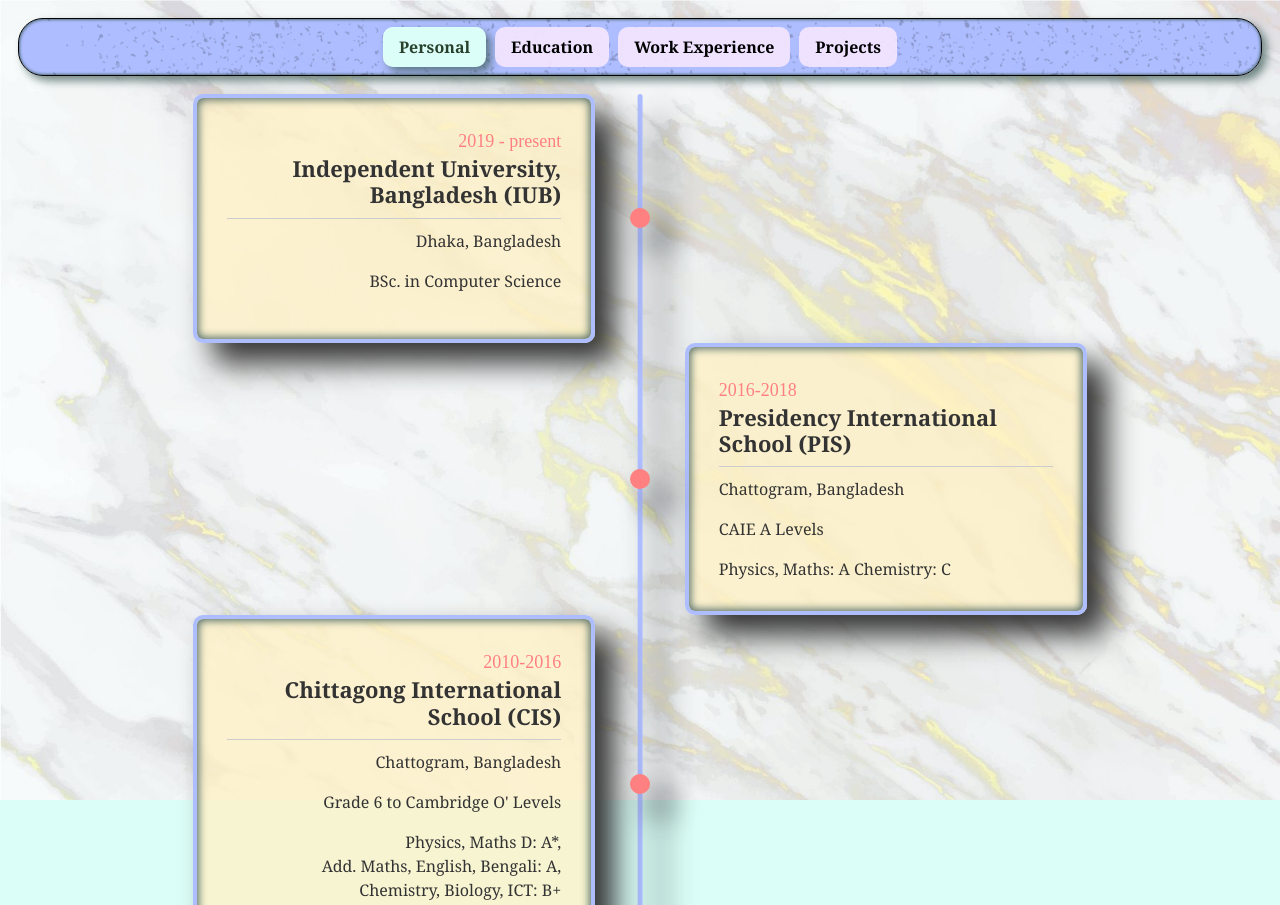
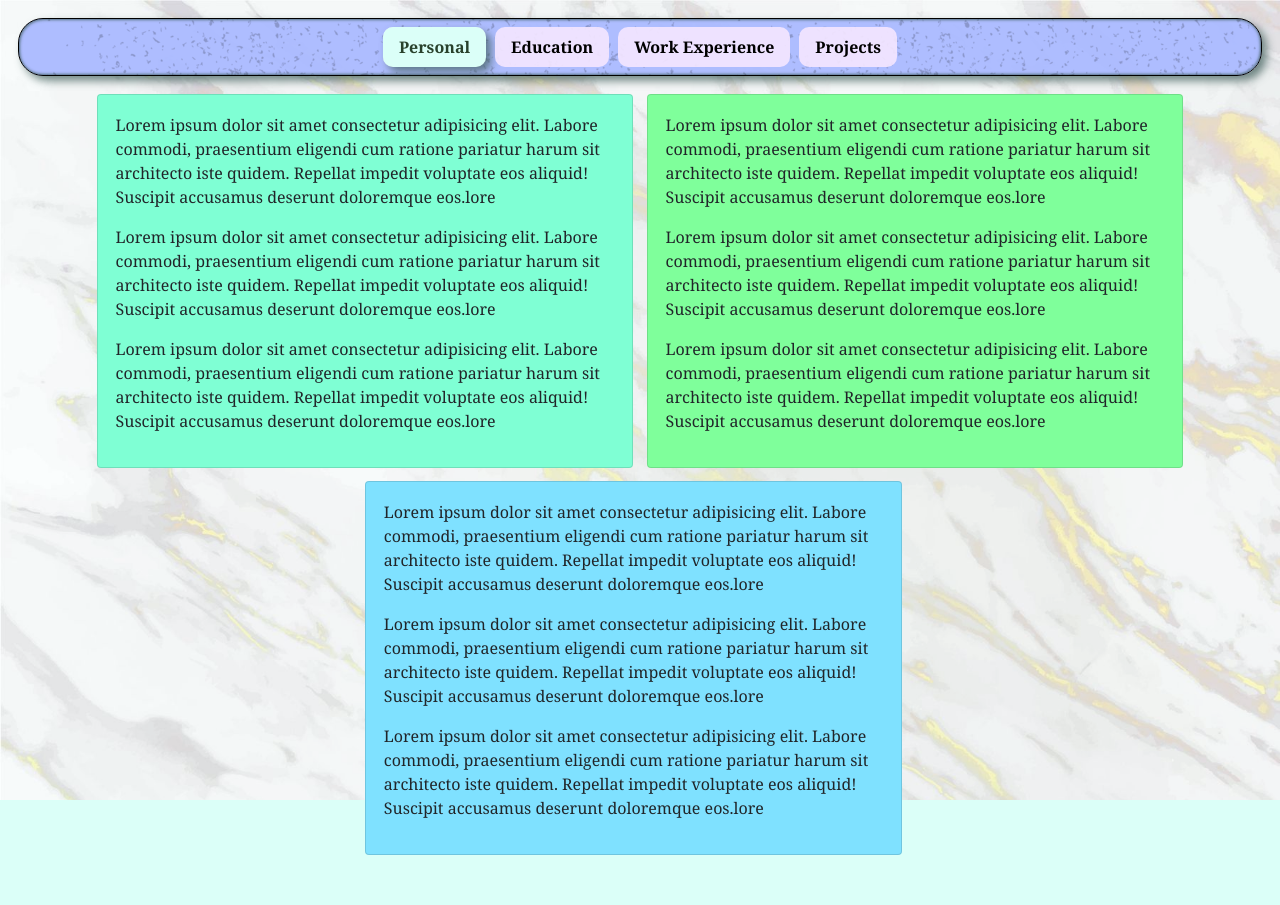
Before and after one commit to shafayat1004/1910456-Mir-Shafayat-Ahmed-Midterm-Portfolio-Site, a plain HTML site: page index.html in a window 1280 px wide. Shown: the top 905 px of the page. Drawn offline with Linux system fonts and the light colour scheme.

Commit message:
minor change

```diff
--- a/index.html
+++ b/index.html
@@ -9,6 +9,7 @@
   <link rel="stylesheet" href="static/css/bootstrap.css">
   <link rel="stylesheet" href="static/css/my.css">
   <link rel="stylesheet" href="static/css/timeline.css">
+  <link rel="stylesheet" href="static/css/personal.css">
 </head>
 
 <body>
@@ -48,7 +49,7 @@
   <!-- PERSONAL TAB -->
 
 
-  <div class="tab-pane" id="personal" role="tabpanel" aria-labelledby="personal-tab">
+  <div class="tab-pane active" id="personal" role="tabpanel" aria-labelledby="personal-tab">
     <section class="card" style="background-color: aquamarine;">
       <p>
         Lorem ipsum dolor sit amet consectetur adipisicing elit. Labore commodi, praesentium eligendi cum ratione pariatur harum sit architecto iste quidem. Repellat impedit voluptate eos aliquid! Suscipit accusamus deserunt doloremque eos.lore
@@ -71,7 +72,7 @@
         Lorem ipsum dolor sit amet consectetur adipisicing elit. Labore commodi, praesentium eligendi cum ratione pariatur harum sit architecto iste quidem. Repellat impedit voluptate eos aliquid! Suscipit accusamus deserunt doloremque eos.lore
       </p>
     </section>
-    <section class="card" style="background-color: rgb(127, 225, 255);">
+    <section class="card final" style="background-color: rgb(127, 225, 255);">
       <p>
         Lorem ipsum dolor sit amet consectetur adipisicing elit. Labore commodi, praesentium eligendi cum ratione pariatur harum sit architecto iste quidem. Repellat impedit voluptate eos aliquid! Suscipit accusamus deserunt doloremque eos.lore
       </p>
@@ -82,13 +83,16 @@
         Lorem ipsum dolor sit amet consectetur adipisicing elit. Labore commodi, praesentium eligendi cum ratione pariatur harum sit architecto iste quidem. Repellat impedit voluptate eos aliquid! Suscipit accusamus deserunt doloremque eos.lore
       </p>
     </section>
+    <div class="scene">
+      <div class="floor"></div>
+    </div>
   </div>
 
 
   <!-- EDUCATION TAB -->
 
 
-  <div class="tab-pane active" id="education" role="tabpanel" aria-labelledby="education-tab">
+  <div class="tab-pane" id="education" role="tabpanel" aria-labelledby="education-tab">
     <section class="education-timeline">
       <div class="container">
         <div class="row">
@@ -140,6 +144,9 @@
         </div>
       </div>
     </section>
+    <section id="education-footer">
+      <img src="static/images/graduation.svg" alt="graduation image">
+    </section>
 
   </div>
 
--- a/main.js
+++ b/main.js
@@ -43,5 +43,3 @@ function changeNavbarBrand() {
     }
 
 }
-
-console.log(navPills);
--- a/static/css/timeline.css
+++ b/static/css/timeline.css
@@ -1,23 +1,3 @@
-:root{
-    --bg: rgb(219, 255, 248);
-    --nav-bg: rgba(172, 187, 255, 0.97);
-    --nav-btn: rgba(244, 230, 255, 0.911);
-    --nav-btn-hover: rgb(243, 238, 255);
-    --border-radius-l:25px;
-    --border-radius-s:10px;
-    --bg-darker: #3a5a55b0;
-    --bg-lighter: rgb(135, 207, 177);
-	--timeline-bg: rgba(197, 255, 130, 0);
-	--shadows: 20px 20px 30px;
-	--border-width: 0.3rem;
-	--marker-color: #ff8080;
-	--card-bg: rgba(255, 241, 196, 0.76);
-	--shadows-inner-l: 1px 1px 10px inset var(--bg-darker), -1px -1px 10px inset var(--bg-darker);
-	--shadows-inner-s: 1px 1px 3px inset var(--bg-darker), -1px -1px 3px inset var(--bg-darker);
-	--font-color-default: #333;
-}
-
-
 .education-timeline{
 	max-width: 100ch;
 
@@ -32,6 +12,15 @@ ul.timeline-list {
 	width: 90vw;
 	flex: 1;
 }
+#education-footer > img {
+	position: absolute;
+	width: 100%;
+  	height: auto;
+	bottom: -100%;
+	left: 0%;
+	z-index: -1;
+}
+
 ul.timeline-list:before {
 	position: absolute;
 	content: "";
@@ -111,4 +100,7 @@ ul.timeline-list li:nth-child(2n) .timeline_content {
 	ul.timeline-list li:nth-child(2n) .timeline_content {
 		text-align: left;
 	}
+	#education-footer > img {
+		display: none;
+	}
 }
```
Also changed, not shown: static/css/personal.css (added), 1 other file.
